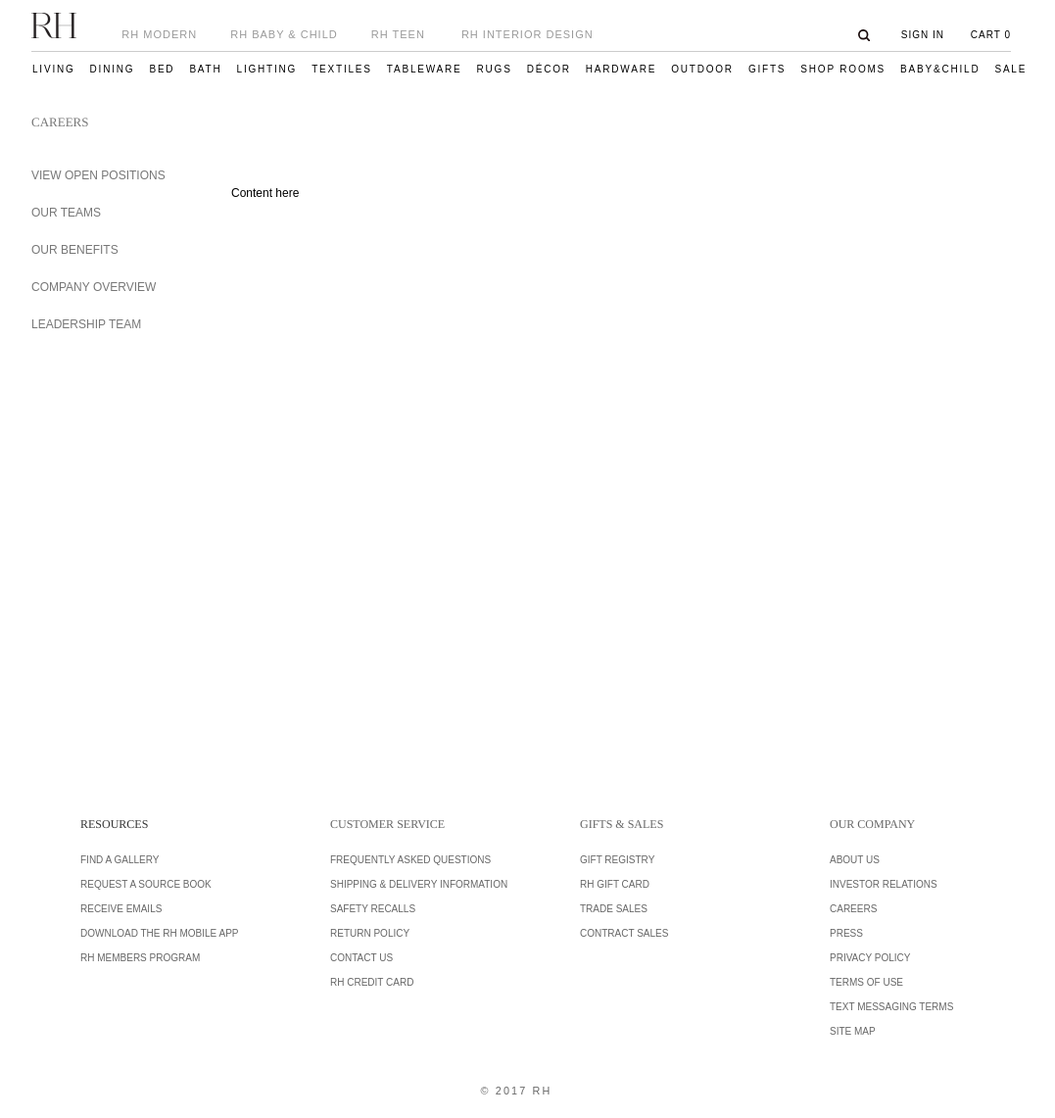
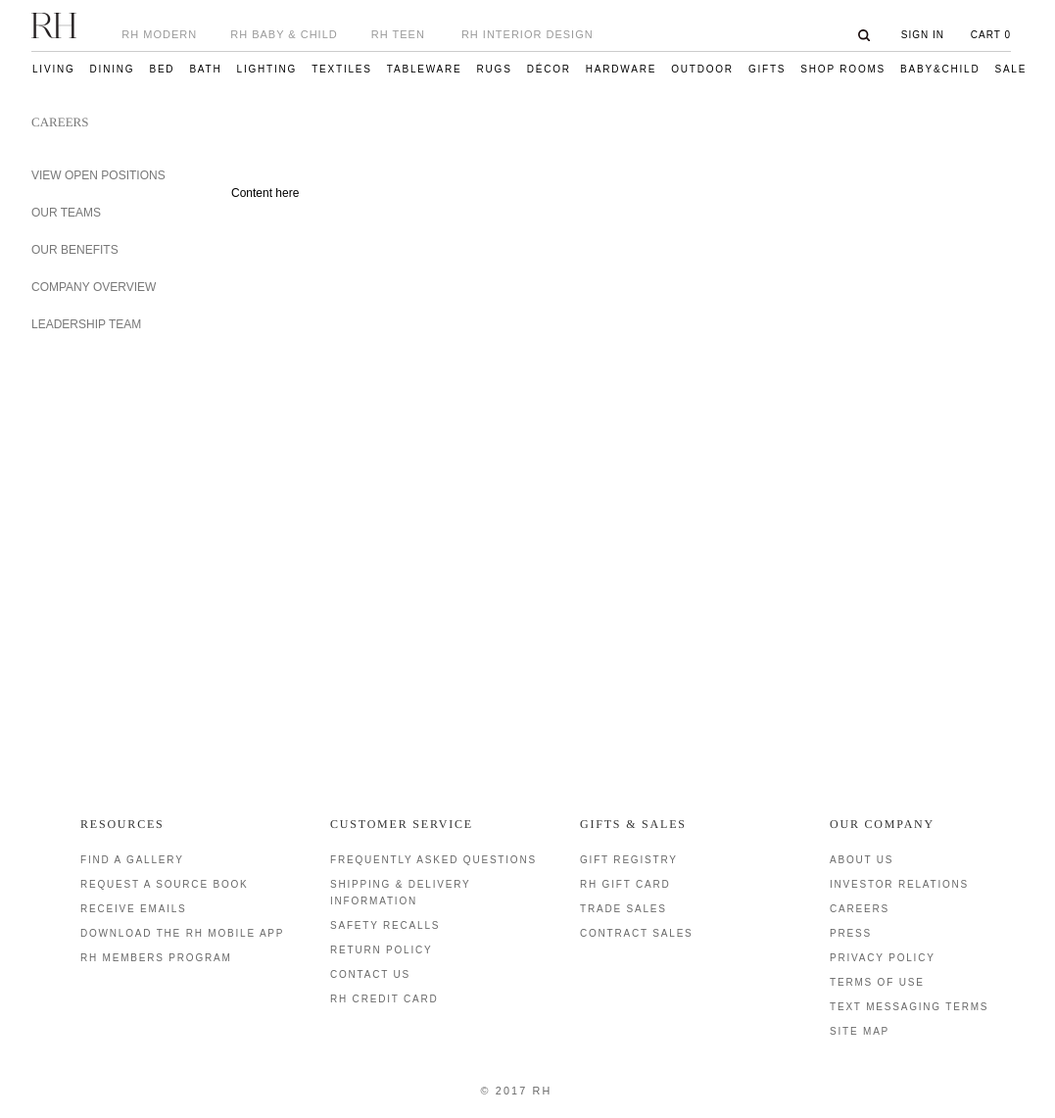
Before and after one commit to rh-stuff/Careers, a Jekyll site: the page built from index.html, in a window 1280 px wide. Shown: the whole page at 98% size, without its empty margins (108-1185 px from the left). Built offline with Jekyll 4.4.1, drawn with Linux system fonts in a browser that asks for light colours.

Commit message:
Update default.css

```diff
--- a/assets/css/default.css
+++ b/assets/css/default.css
@@ -370,11 +370,6 @@
 }
 
 #footer-menus {
-    box-sizing: border-box;
-    padding: 20px 0px 30px 80px;
-}
-
-#footer-menus {
     overflow: hidden;
     margin: 0 auto;
     box-sizing: border-box;
@@ -383,23 +378,31 @@
     padding: 20px 0px 30px 80px;
     letter-spacing: 0.15em;
 }
-
+#footer-menus li {
+    margin-bottom: 8px;
+    font: 300 10px/17px "proxima-nova","open-sans",Arial,Helvetica,sans-serif;
+    text-transform: uppercase;
+}
+#footer-menus .menu {
+    overflow: hidden;
+    letter-spacing: 0.15em;
+}
+#footer-menus .menu a {
+    text-decoration: none;
+    color: #666;
+}
+#footer-menus .menu a:hover {
+    text-decoration: underline;
+    color: #666;
+}
 #footer-menus .menu h3 {
-    font: 12px/27px "minion-pro", Times, "Times New Roman";
+    font: 12px/27px "minion-pro",Times,"Times New Roman";
     text-transform: uppercase;
     margin-bottom: 14px;
     color: #333;
 }
-
-#footer-menus li {
-    margin-bottom: 8px;
-    font: 300 10px/17px "proxima-nova", "open-sans", Arial, Helvetica, sans-serif;
-    text-transform: uppercase;
-}
-
-#footer-menus .menu a {
-    text-decoration: none;
-    color: #666;
+#footer-menus .menu h3 a {
+    color: #333;
 }
 
 #footer-copyright {
```
